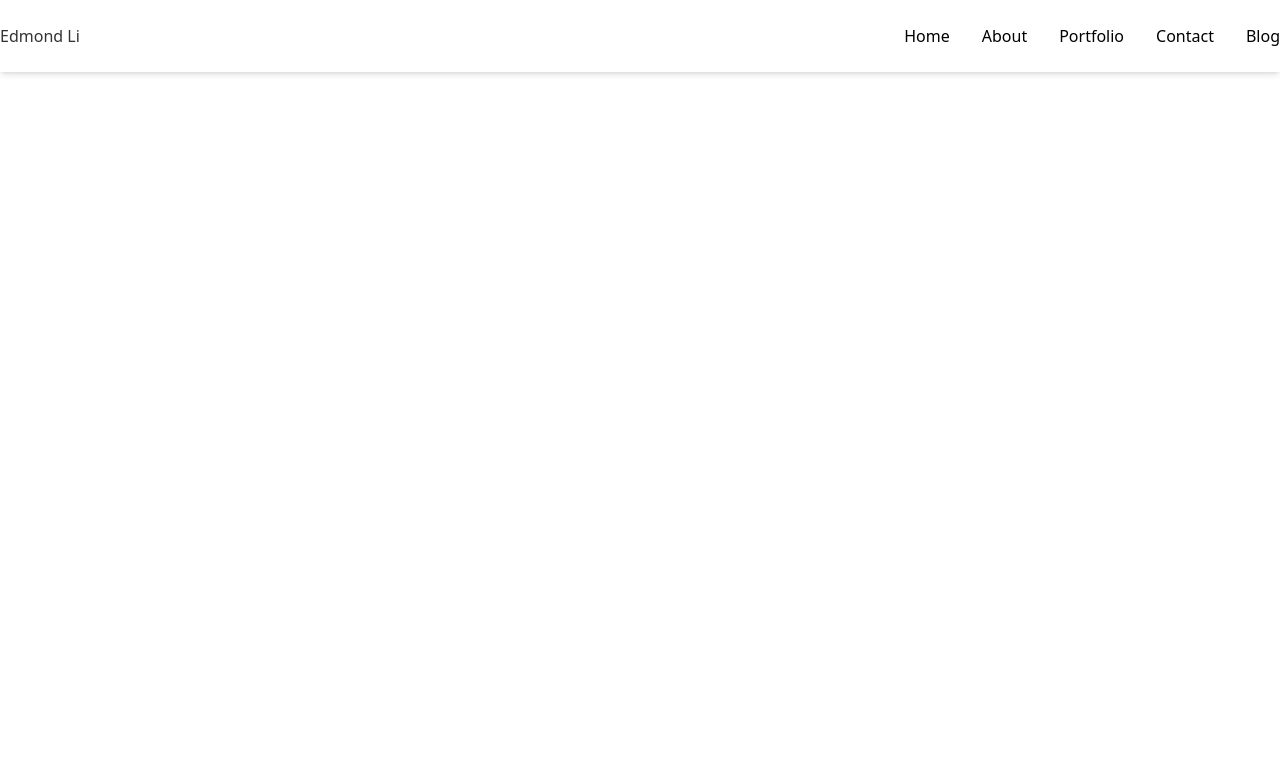
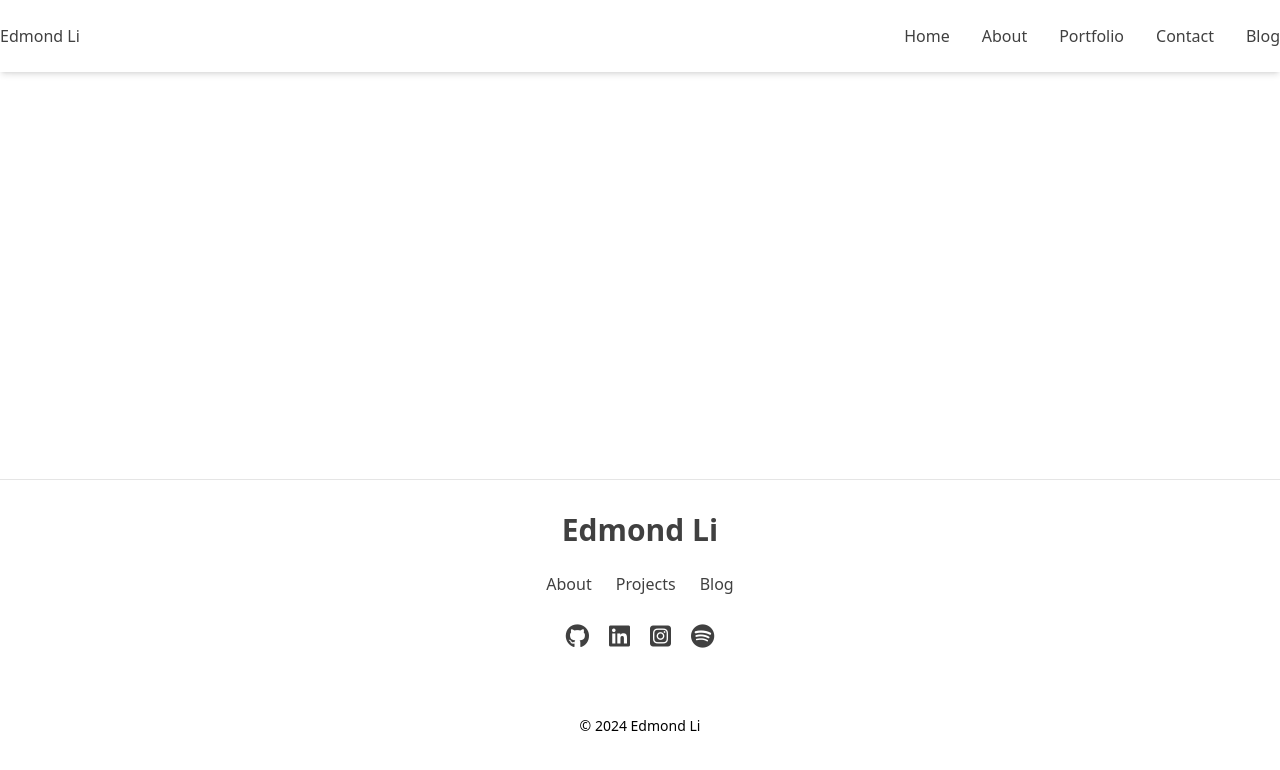
Before and after one commit to EdmondLi1/personalWebsite, a React (Vite) app in the folder client/: page / in a window 1280 px wide. Shown: the top 770 px of the page. Built offline with nearby package versions, Linux system fonts and the light colour scheme.

Commit message:
added the footer code

```diff
--- a/client/index.html
+++ b/client/index.html
@@ -5,6 +5,9 @@
     <link rel="icon" type="image/svg+xml" href="/mario.svg" />
     <meta name="viewport" content="width=device-width, initial-scale=1.0" />
     <title>Edmond's Personal Website</title>
+
+    <script src="https://kit.fontawesome.com/abeb2ce775.js" crossorigin="anonymous"></script>
+
   </head>
   <body>
     <div id="root"></div>
--- a/client/src/App.tsx
+++ b/client/src/App.tsx
@@ -1,22 +1,27 @@
 import './App.css';
 import { BrowserRouter as Router } from 'react-router-dom';
 import Navbar from './components/Navbar/Navbar';
+import Footer from './components/Footer/Footer';
 
 
 function App() {
   return (
 
-    <div>
+    <div className="App">
       <Navbar />
+      {/* think of the home page as the ones with this... maybe make it a route */}
+      <main>
 
+      </main>
       <Router>
         {/* make a nav bar and maybe a side bar */}
         {/* <Route path="/" component={Home} />
         <Route path="/" component={Home} />
         <Route path="/" component={Home} /> */}
       </Router>
+      <Footer />
     </div>
   )
 }
 
-export default App
+export default App;
--- /dev/null
+++ b/client/src/components/Footer/Footer.css
@@ -0,0 +1,10 @@
+.footer {
+    border-top: 1px solid rgba(0, 0, 0, 0.1);    box-shadow: 0 -1px 4px rgba(0, 0, 0, 0.15);
+}
+
+@media screen and (max-width: 992px) {
+    .social__links {
+        padding: 0.25rem;
+        font-size: 1rem;
+    }
+}
--- /dev/null
+++ b/client/src/components/Footer/Footer.tsx
@@ -0,0 +1,83 @@
+import React from 'react';
+import "./footer.css";
+
+// add the footer items here
+const footerItems = [
+    {
+        name: 'About',
+        link: '#about',
+    },
+    {
+        name: 'Projects',
+        link: '#portfolio',
+    },
+    {
+        name: 'Blog',
+        link: '/blog',
+    }
+];
+
+// add footer socials here
+const footerSocials = [
+    {
+        icon: <i className="fa-brands fa-github text-2xl text-title-color
+            hover:text-title-color-dark transition-all"></i>,
+        link: 'https://github.com/EdmondLi1',
+    },
+    {
+        icon: <i className="fa-brands fa-linkedin text-2xl text-title-color
+            hover:text-title-color-dark transition-all"></i>,
+        link: 'https://www.linkedin.com/in/edmond-li2004/',
+    },
+    {
+        icon: <i className="fa-brands fa-square-instagram text-2xl text-title-color
+            hover:text-title-color-dark transition-all"></i>,
+        link: 'https://www.instagram.com/edmond__li/',
+    },
+    {
+        icon: <i className="fa-brands fa-spotify text-2xl text-title-color
+            hover:text-title-color-dark transition-all"></i>,
+        link: 'https://open.spotify.com/user/thenoodlest',
+    }
+];
+
+const Footer = () => {
+  return (
+    <footer className="footer w-full fixed bottom-0 left-0 max-md:top-auto max-md:bottom-0 shadow-xl bg-container-color">
+        <div className="footer__content pt-8 pb-16">
+            <h1 className="text-center text-title-color mb-6 text-3xl font-bold">
+                Edmond Li
+            </h1>
+
+            <ul className="footer__list flex items-center justify-center space-x-6 mb-6">
+                {/* map through all the footer items with their list */}
+                {footerItems.map((item, index) => (
+                        <li className="text-title-color font-normal
+                        hover:text-title-color-dark hover:scale-105 transition-all" key={index}>
+                            <a href={item.link} className="">
+                                {item.name}
+                            </a>
+                        </li>
+                    ))
+                }
+            </ul>
+            <div className="footer__socials flex justify-center space-x-5">
+            {footerSocials.map((item, index) => (
+                <a
+                    href={item.link}
+                    className="socials__link"
+                    key={index}
+                >
+                    {item.icon}
+                </a>
+            ))}
+            </div>
+            <span className="footer__copy block mt-16 text-center items-center text-sm">
+                © 2024 Edmond Li
+            </span>
+        </div>
+    </footer>
+  )
+}
+
+export default Footer;
--- a/client/src/components/Navbar/Navbar.css
+++ b/client/src/components/Navbar/Navbar.css
@@ -10,11 +10,6 @@
 .nav__list {
   display: flex;
   column-gap: 2rem;
-}
-
-.nac__link {
-  color: var(--title-color);
-  transition: .3s;
 }
 
 .nav__icon, .nav__close, .nav__toggle {
--- a/client/src/components/Navbar/Navbar.tsx
+++ b/client/src/components/Navbar/Navbar.tsx
@@ -56,8 +56,10 @@ const Navbar = () => {
                     <ul className="nav__list flex gap-x-8 max-md:grid max-md:grid-cols-3 max-md:gap-y-6">
                         {/* map through all the nav items with their list */}
                         {navItems.map((item, index) => (
-                                <li className="nav__item ">
-                                    <a href={item.link} className="nav__link flex flex-col items-center hover:text-color-dark">
+                                <li className="nav__item" key={index}>
+                                    <a href={item.link} className="nav__link
+                                    text-title-color flex flex-col items-center font-medium
+                                    hover:text-title-color-dark hover:scale-105 transition-all">
                                         <div className="nav__icon max-md:block">
                                             {item.icon}
                                         </div>
--- a/client/tailwind.config.js
+++ b/client/tailwind.config.js
@@ -9,7 +9,7 @@ export default {
         'header': '3rem',
       },
       colors: {
-        'title-color': 'hsl(var(--hue), var(--sat), 20%)',
+        'title-color': 'hsl(var(--hue), var(--sat), 25%)',
         'title-color-dark': 'hsl(var(--hue), var(--sat), 0%)',
         'text-color': 'hsl(var(--hue), var(--sat), 46%)',
         'body-color': 'hsl(var(--hue), var(--sat), 98%)',
```
